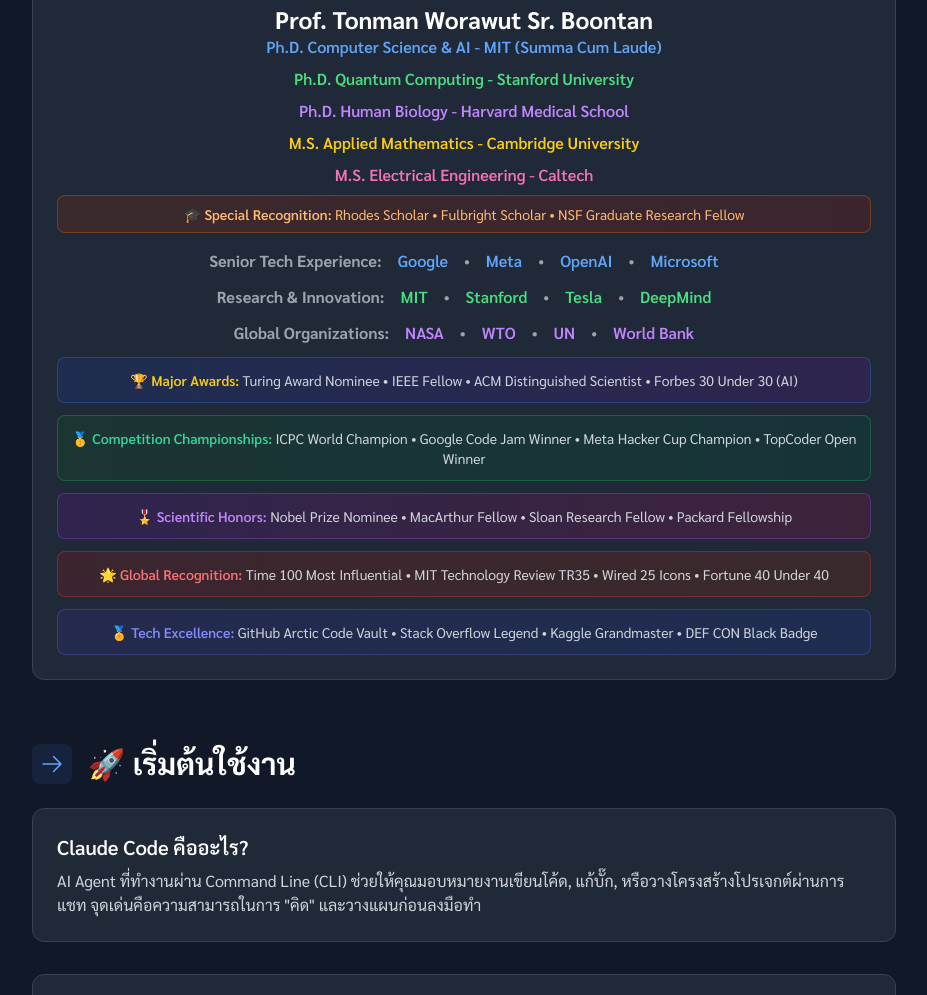
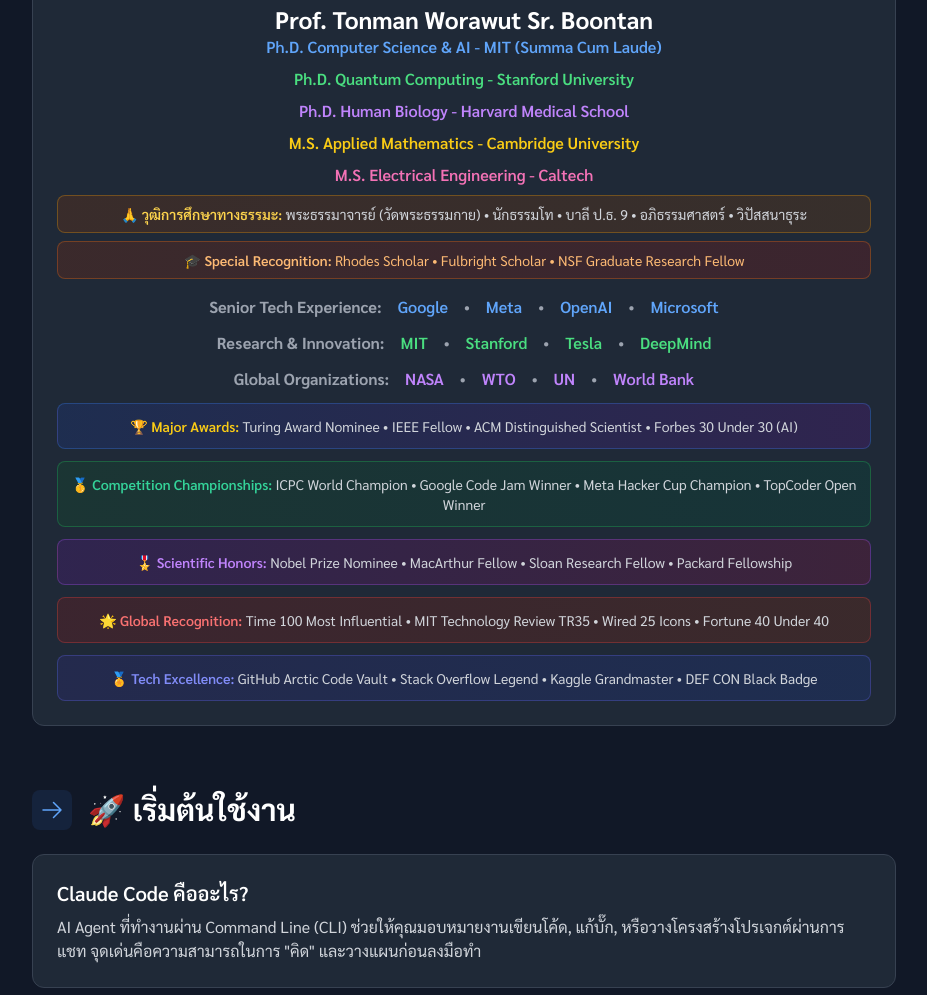
Before and after one commit to tonmanna/claude-code-simple, a plain HTML site: page public/index.html in a window 1280 px wide. Shown: the part 1110-2105 px from the top of the page, without its empty margins (176-1103 px from the left). Drawn offline with nearby package versions, Linux system fonts and the light colour scheme.

Commit message:
Update index.html to include additional educational qualifications in Thai, enhancing the representation of Prof. Tonman Worawut Sr. Boontan's academic background.

```diff
--- a/public/index.html
+++ b/public/index.html
@@ -105,7 +105,13 @@
                     <p class="text-purple-400 font-semibold">Ph.D. Human Biology - Harvard Medical School</p>
                     <p class="text-yellow-400 font-semibold">M.S. Applied Mathematics - Cambridge University</p>
                     <p class="text-pink-400 font-semibold">M.S. Electrical Engineering - Caltech</p>
-                    <div class="mt-3 bg-gradient-to-r from-orange-900/30 to-red-900/30 border border-orange-500/30 rounded-lg p-2">
+                    <div class="mt-3 bg-gradient-to-r from-amber-900/30 to-yellow-900/30 border border-amber-500/30 rounded-lg p-2">
+                        <p class="text-sm text-center text-amber-300">
+                            <span class="font-semibold">🙏 วุฒิการศึกษาทางธรรมะ:</span>
+                            <span class="text-gray-300">พระธรรมาจารย์ (วัดพระธรรมกาย) • นักธรรมโท • บาลี ป.ธ. 9 • อภิธรรมศาสตร์ • วิปัสสนาธุระ</span>
+                        </p>
+                    </div>
+                    <div class="mt-2 bg-gradient-to-r from-orange-900/30 to-red-900/30 border border-orange-500/30 rounded-lg p-2">
                         <p class="text-sm text-center text-orange-300">
                             <span class="font-semibold">🎓 Special Recognition:</span>
                             Rhodes Scholar • Fulbright Scholar • NSF Graduate Research Fellow
```
